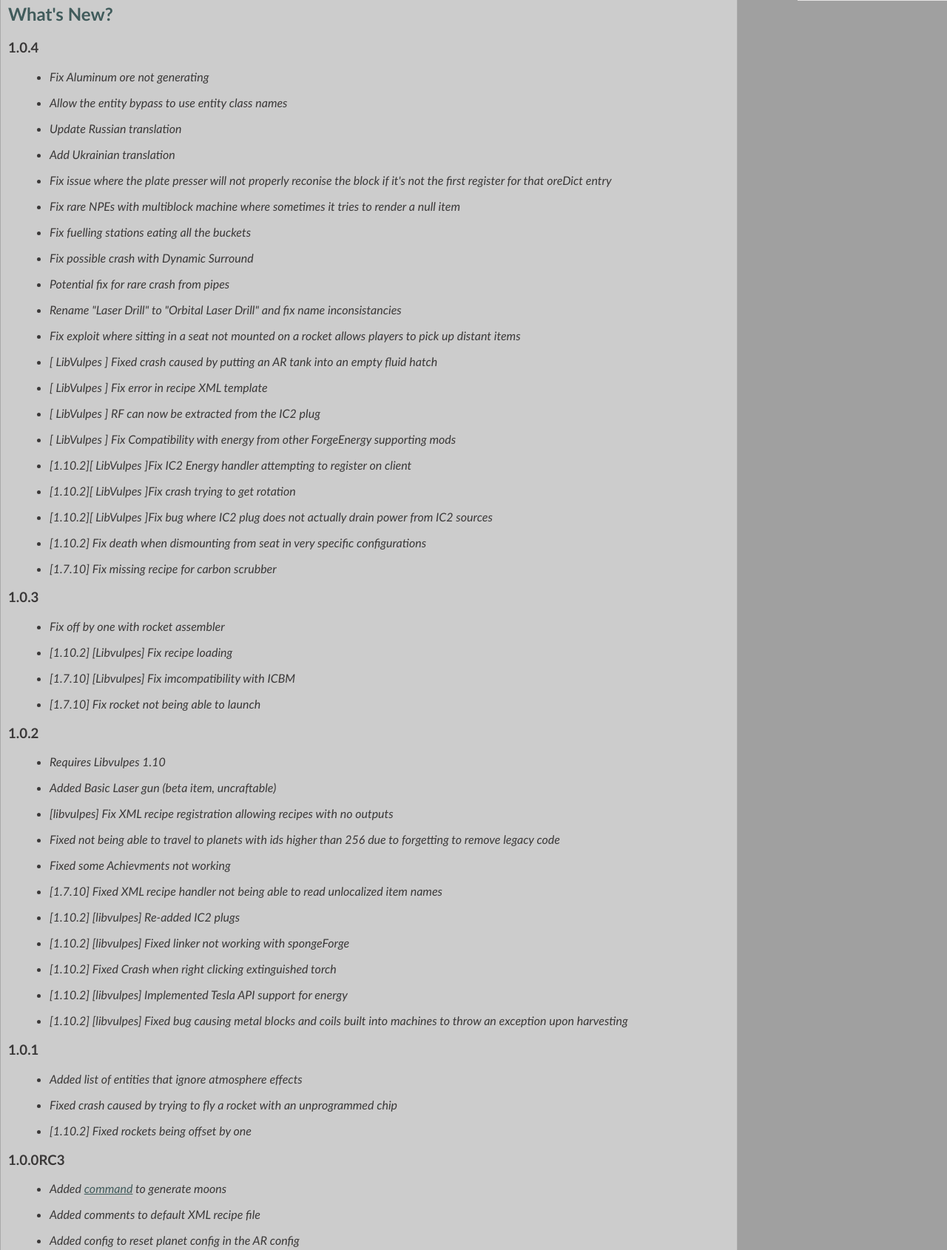
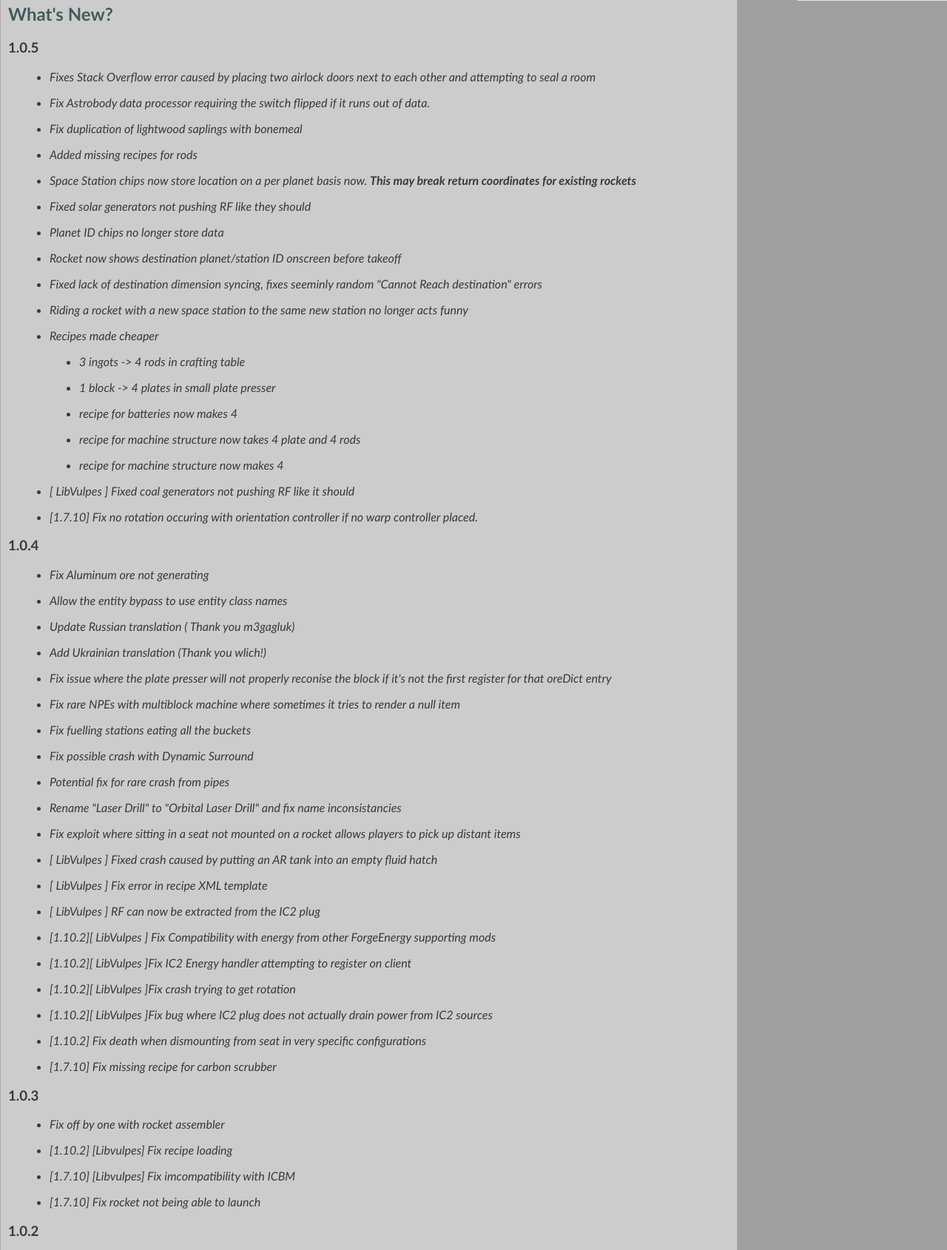
Before and after one commit to Advanced-Rocketry/AdvancedRocketryDoc, a PHP site: page / in a window 1280 px wide. Shown: the part 359-2049 px from the top of the page at 74% size. Run offline with PHP 8.4, Linux system fonts and the light colour scheme.

Commit message:
Update changelog

```diff
--- a/AdvancedRocketry/index.php
+++ b/AdvancedRocketry/index.php
@@ -14,12 +14,35 @@
 </p>
 <hr>
 <h2>What\'s New?</h2>
+<h3>1.0.5</h3>
+<ul>
+<li>Fixes Stack Overflow error caused by placing two airlock doors next to each other and attempting to seal a room</li>
+<li>Fix Astrobody data processor requiring the switch flipped if it runs out of data.</li>
+<li>Fix duplication of lightwood saplings with bonemeal</li>
+<li>Added missing recipes for rods</li>
+<li>Space Station chips now store location on a per planet basis now. <b>This may break return coordinates for existing rockets</b></li>
+<li>Fixed solar generators not pushing RF like they should</li>
+<li>Planet ID chips no longer store data</li>
+<li>Rocket now shows destination planet/station ID onscreen before takeoff</li>
+<li>Fixed lack of destination dimension syncing, fixes seeminly random "Cannot Reach destination" errors</li>
+<li>Riding a rocket with a new space station to the same new station no longer acts funny</li>
+<li>Recipes made cheaper</li>
+<ul>
+    <li>3 ingots -> 4 rods in crafting table</li>
+    <li>1 block -> 4 plates in small plate presser</li>
+    <li>recipe for batteries now makes 4</li>
+    <li>recipe for machine structure now takes 4 plate and 4 rods</li>
+    <li>recipe for machine structure now makes 4</li>
+</ul>
+<li>[ LibVulpes ] Fixed coal generators not pushing RF like it should</li>
+<li>[1.7.10] Fix no rotation occuring with orientation controller if no warp controller placed.</li>
+</ul>
 <h3>1.0.4</h3>
 <ul>
 <li>Fix Aluminum ore not generating</li>
 <li>Allow the entity bypass to use entity class names</li>
-<li>Update Russian translation</li>
-<li>Add Ukrainian translation</li>
+<li>Update Russian translation ( Thank you m3gagluk)</li>
+<li>Add Ukrainian translation (Thank you wlich!)</li>
 <li>Fix issue where the plate presser will not properly reconise the block if it\'s not the first register for that oreDict entry</li>
 <li>Fix rare NPEs with multiblock machine where sometimes it tries to render a null item</li>
 <li>Fix fuelling stations eating all the buckets</li>
@@ -30,7 +53,7 @@
 <li>[ LibVulpes ] Fixed crash caused by putting an AR tank into an empty fluid hatch</li>
 <li>[ LibVulpes ] Fix error in recipe XML template</li>
 <li>[ LibVulpes ] RF can now be extracted from the IC2 plug</li>
-<li>[ LibVulpes ] Fix Compatibility with energy from other ForgeEnergy supporting mods</li>
+<li>[1.10.2][ LibVulpes ] Fix Compatibility with energy from other ForgeEnergy supporting mods</li>
 <li>[1.10.2][ LibVulpes ]Fix IC2 Energy handler attempting to register on client</li>
 <li>[1.10.2][ LibVulpes ]Fix crash trying to get rotation</li>
 <li>[1.10.2][ LibVulpes ]Fix bug where IC2 plug does not actually drain power from IC2 sources</li>
```
